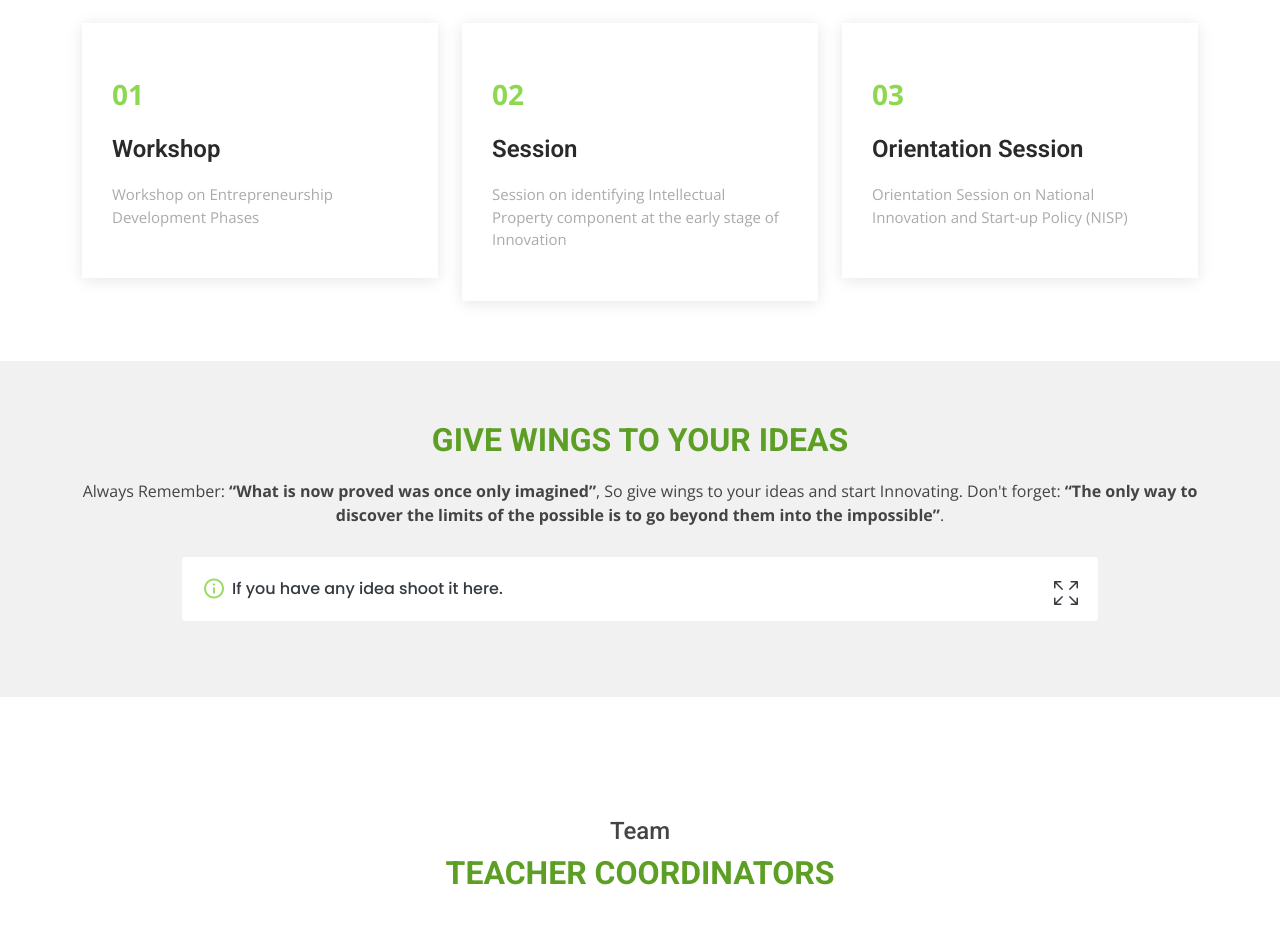
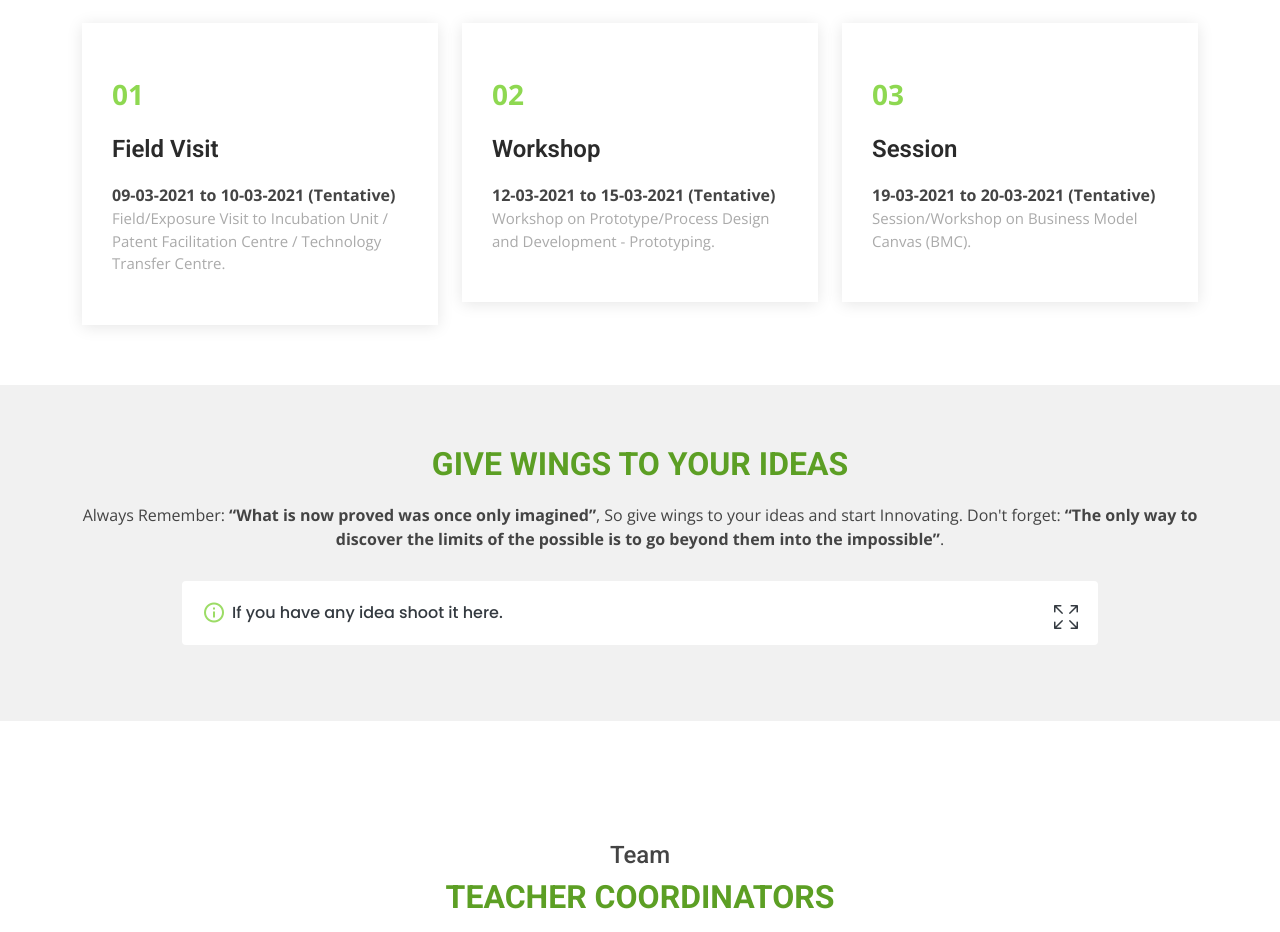
Before and after one commit to simran2104/ecelluiet, a plain HTML site: page index.html in a window 1280 px wide. Shown: the part 2400-3332 px from the top of the page. Drawn offline with nearby package versions, Linux system fonts and the light colour scheme; files whose address does not match are found by name.

Commit message:
Update index.html

```diff
--- a/index.html
+++ b/index.html
@@ -322,24 +322,27 @@
           <div class="col-lg-4">
             <div class="box">
               <span>01</span>
-              <h4>Workshop</h4>
-              <p>Workshop on Entrepreneurship Development Phases </p>
+              <h4>Field Visit</h4>
+              <b>09-03-2021 to 10-03-2021 (Tentative)</b><br>
+              <p>Field/Exposure Visit to Incubation Unit / Patent Facilitation Centre / Technology Transfer Centre.</p>
             </div>
           </div>
 
           <div class="col-lg-4 mt-4 mt-lg-0">
             <div class="box">
               <span>02</span>
-              <h4>Session</h4>
-              <p>Session on identifying Intellectual Property component at the early stage of Innovation</p>
+              <h4>Workshop</h4>
+              <b>12-03-2021 to 15-03-2021 (Tentative)</b><br>
+              <p>Workshop on Prototype/Process Design and Development - Prototyping.</p>
             </div>
           </div>
 
           <div class="col-lg-4 mt-4 mt-lg-0">
             <div class="box">
               <span>03</span>
-              <h4>Orientation Session</h4>
-              <p>Orientation Session on National Innovation and Start-up Policy (NISP)</p>
+              <h4>Session</h4>
+              <b>19-03-2021 to 20-03-2021 (Tentative)</b><br>
+              <p>Session/Workshop on Business Model Canvas (BMC).</p>
             </div>
           </div>
 
```
